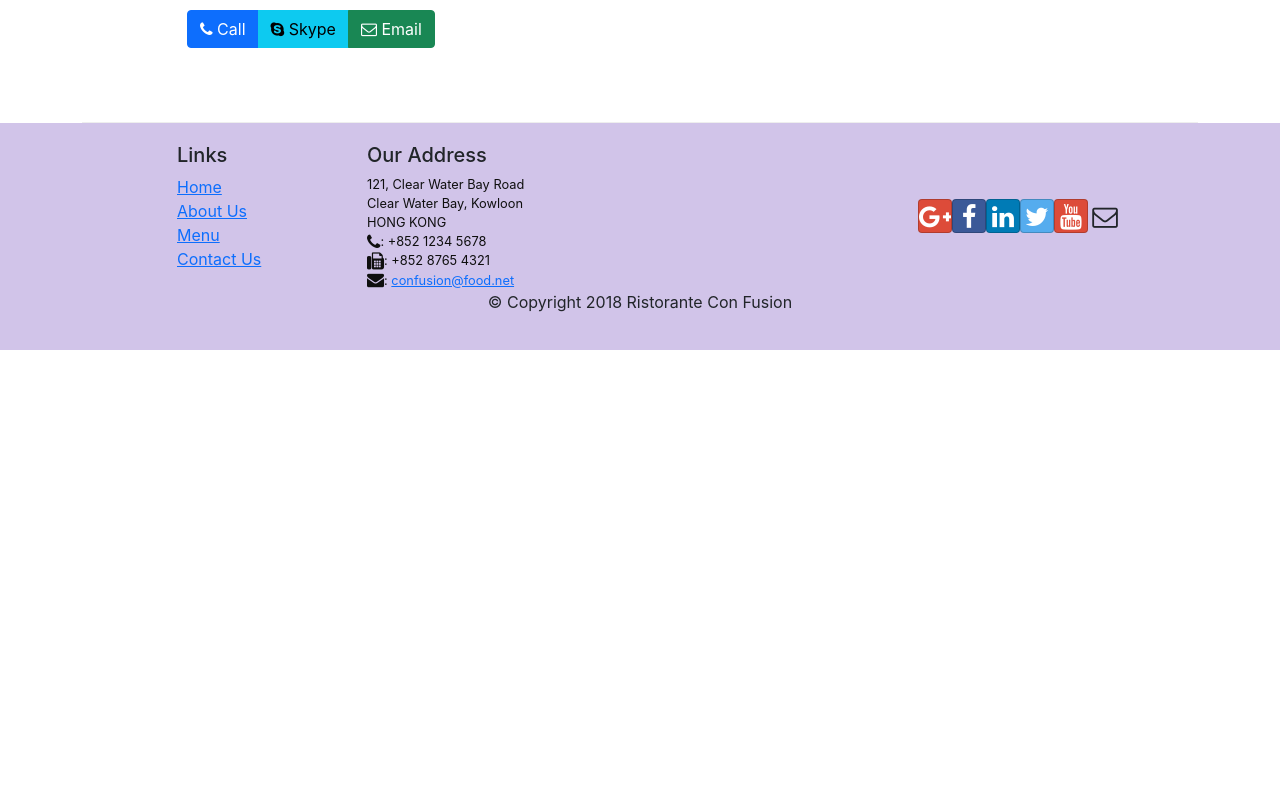
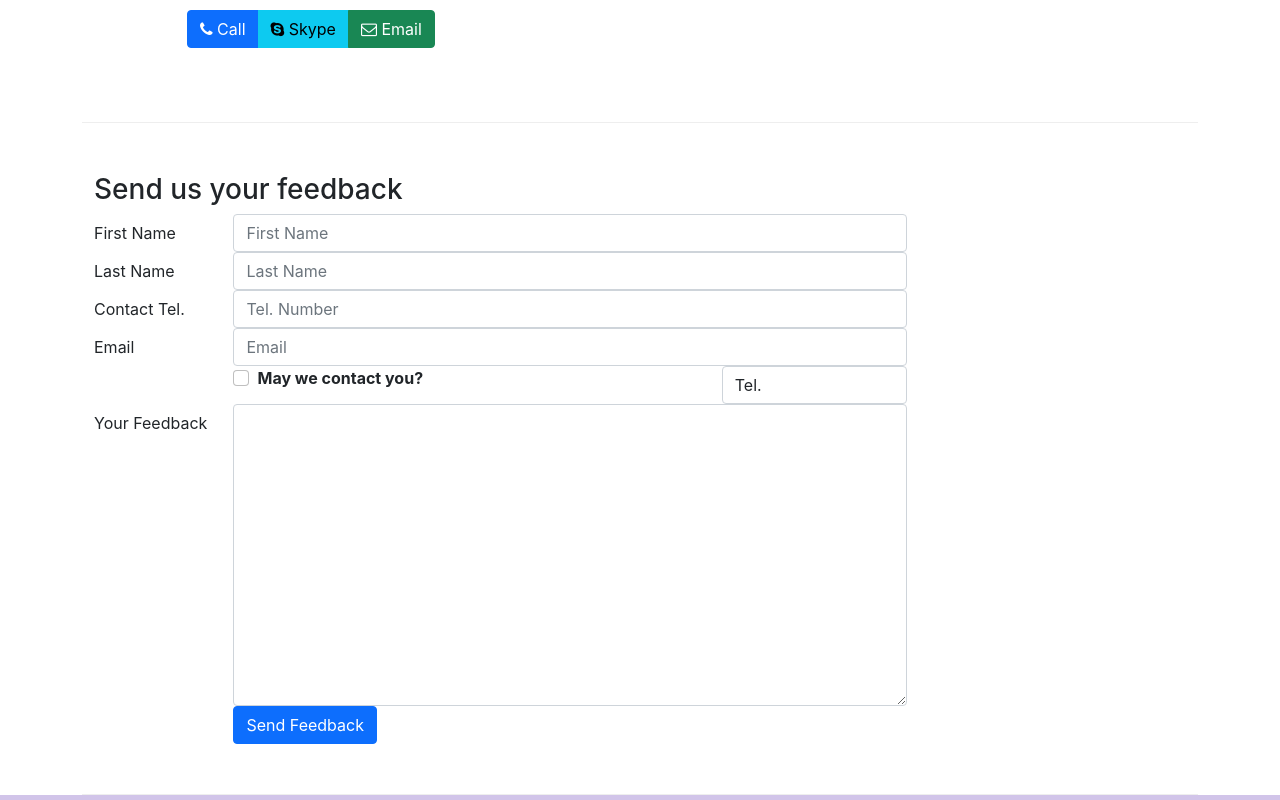
Before and after one commit to jakthedev/RestaurantReactApp-, a React (Create React App) app: page /contactus in a window 1280 px wide. Shown: the part 740-1540 px from the top of the page. Before the commit the page ends 1090 px from the top, so only its background shows below. Built offline with nearby package versions, Linux system fonts and the light colour scheme.

Commit message:
Controlled Forms

```diff
--- a/src/components/ContactComponent.js
+++ b/src/components/ContactComponent.js
@@ -1,8 +1,52 @@
-import React from 'react';
-import { Breadcrumb, BreadcrumbItem } from 'reactstrap';
+import React, { Component } from 'react';
+import { Breadcrumb, BreadcrumbItem, Button, Form, FormGroup, Label, Input, Col } from 'reactstrap';
 import { Link } from "react-router-dom";
 
-function Contact (props) {
+
+// Since we need to store the state of the form and our react component we need to turn this component
+// into a class component. This is the only way it will be able to support controlled forms.
+// function Contact (props)
+class Contact extends Component {
+    // Now we can store this state within our component
+
+    constructor(props) {
+        super(props);
+
+        // Properties in our state that can be link to our form.
+        this.state = {
+            firstname: '',
+            lastname: '',
+            telnum: '',
+            email: '',
+            agree: false,
+            contactType: 'Tel.',
+            message: ''
+        }
+        this.handleSubmit = this.handleSubmit.bind(this);
+        this.handleInputChange = this.handleInputChange.bind(this);
+    }
+
+    handleInputChange(event) {
+        const target = event.target;
+        const value = target.type === 'checkbox' ? target.checked : target.value;
+        const name = target.name;
+
+        this.setState({
+            [name] : value
+
+        });
+
+
+    }
+
+    handleSubmit(event) {
+        console.log("Current State is: " + JSON.stringify(this.state));
+        alert("Current State is: " + JSON.stringify(this.state));
+        event.preventDefault();
+
+    }
+
+    render() {
         return(
             <div className="container">
                 <Breadcrumb>
@@ -40,8 +84,87 @@
                         </div>
                     </div>
                 </div>
+                <div className="row row-content">
+                    <div className="col-12">
+                        <h3>Send us your feedback</h3>
+                    </div>
+                    <div className="col-12 col-md-9">
+                        <Form onSubmit={this.handleSubmit}> </Form>
+                        <Form>
+                            <FormGroup row>
+                                <Label htmlFor="firstname" md={2}>First Name</Label>
+                                <Col md={10}>
+                                    <Input type="text" id="firstname" name="firstname"
+                                           placeholder="First Name" value={this.state.firstname}
+                                            onChange={this.handleInputChange} />
+                                </Col>
+                            </FormGroup>
+                            <FormGroup row>
+                                <Label htmlFor="lastname" md={2}>Last Name</Label>
+                                <Col md={10}>
+                                    <Input type="text" id="lastname" name="lastname"
+                                           placeholder="Last Name" value={this.state.lastname}
+                                           onChange={this.handleInputChange} />
+                                </Col>
+                            </FormGroup>
+                            <FormGroup row>
+                                <Label htmlFor="telnum" md={2}>Contact Tel.</Label>
+                                <Col md={10}>
+                                    <Input type="tel" id="telnum" name="telnum"
+                                           placeholder="Tel. Number" value={this.state.telnum}
+                                           onChange={this.handleInputChange} />
+                                </Col>
+                            </FormGroup>
+                            <FormGroup row>
+                                <Label htmlFor="email" md={2}>Email</Label>
+                                <Col md={10}>
+                                    <Input type="email" id="email" name="email"
+                                           placeholder="Email" value={this.state.email}
+                                           onChange={this.handleInputChange} />
+                                </Col>
+                            </FormGroup>
+                            <FormGroup row>
+                               <Col md={{size: 6, offset: 2}}>
+                                   <FormGroup check>
+                                       <Label check>
+                                           <Input type="checkbox" name="agree"
+                                                  checked={this.state.agree}
+                                                  onChange={this.handleInputChange} /> {' '}
+                                                  <strong>May we contact you?</strong>
+                                       </Label>
+                                   </FormGroup>
+                               </Col>
+                                <Col md={{size: 3, offset: 1}}>
+                                    <Input type="select" name="contactType"
+                                           value={this.state.contactType}
+                                           onChange={this.handleInputChange} >
+                                        <option>Tel.</option>
+                                        <option>Email</option>
+                                    </Input>
+                                </Col>
+                            </FormGroup>
+                            <FormGroup row>
+                                <Label htmlFor="message" md={2}>Your Feedback</Label>
+                                <Col md={10}>
+                                    <Input type="textarea" id="message" name="message"
+                                           rows="12"
+                                           value={this.state.message}
+                                           onChange={this.handleInputChange} />
+                                </Col>
+                            </FormGroup>
+                            <FormGroup row>
+                                <Col md={{size:10, offset: 2}}>
+                                    <Button type="submit" color="primary">Send Feedback </Button>
+                                </Col>
+                                </FormGroup>
+                        </Form>
+                    </div>
+                </div>
             </div>
         );
+
+    }
+
 }
 
 export default Contact;
```
Lines whose indentation alone changed are shown as unchanged.
